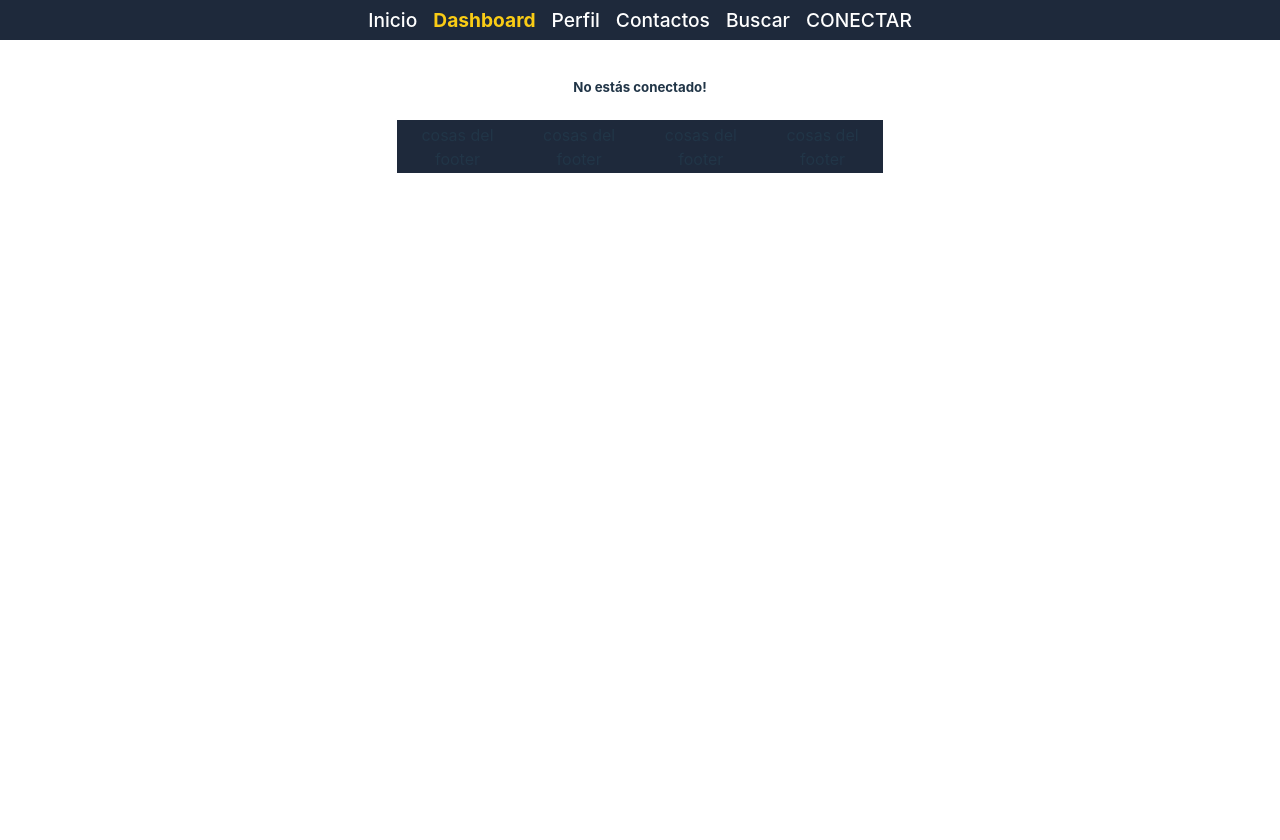
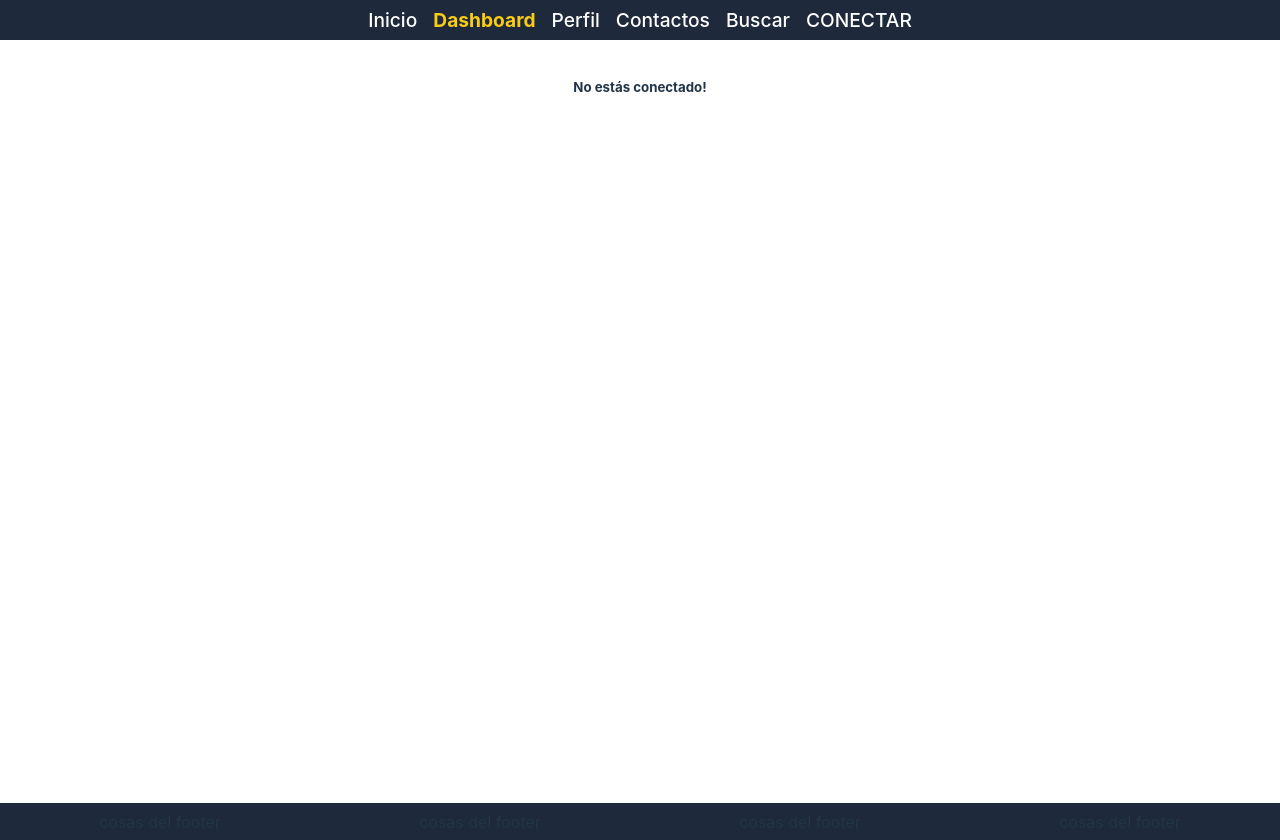
Before and after one commit to Izanalgit/React-Client_Module, a React (Vite) app: page /dashboard in a window 1280 px wide. Before the commit the page ends 800 px from the top, so only its background shows below. Built offline with nearby package versions, Linux system fonts and the light colour scheme; no server answers.

Commit message:
update : css content goblal

```diff
--- a/src/css/App.css
+++ b/src/css/App.css
@@ -1,10 +1,21 @@
 #root {
+  width: 100%;
   max-width: 1280px;
   min-width: 0px;
   margin: 0 auto;
   margin-top: 2.5rem;
+  text-align: center;
+
+  display: flex;
+  flex-direction: column; /* Acomoda contenido en columna */
+  min-height: 100vh; /* Asegura que ocupe toda la altura de la ventana */
+}
+
+.content {
+  flex: 1; /* Hace que el contenido principal ocupe todo el espacio disponible */
   padding: 1rem;
-  text-align: center;
+  box-sizing: border-box; /* Asegura que el padding no rompa el diseño */
+  width: 100%; /* Garantiza que no haya desbordamiento horizontal */
 }
 
 .logo {
```
